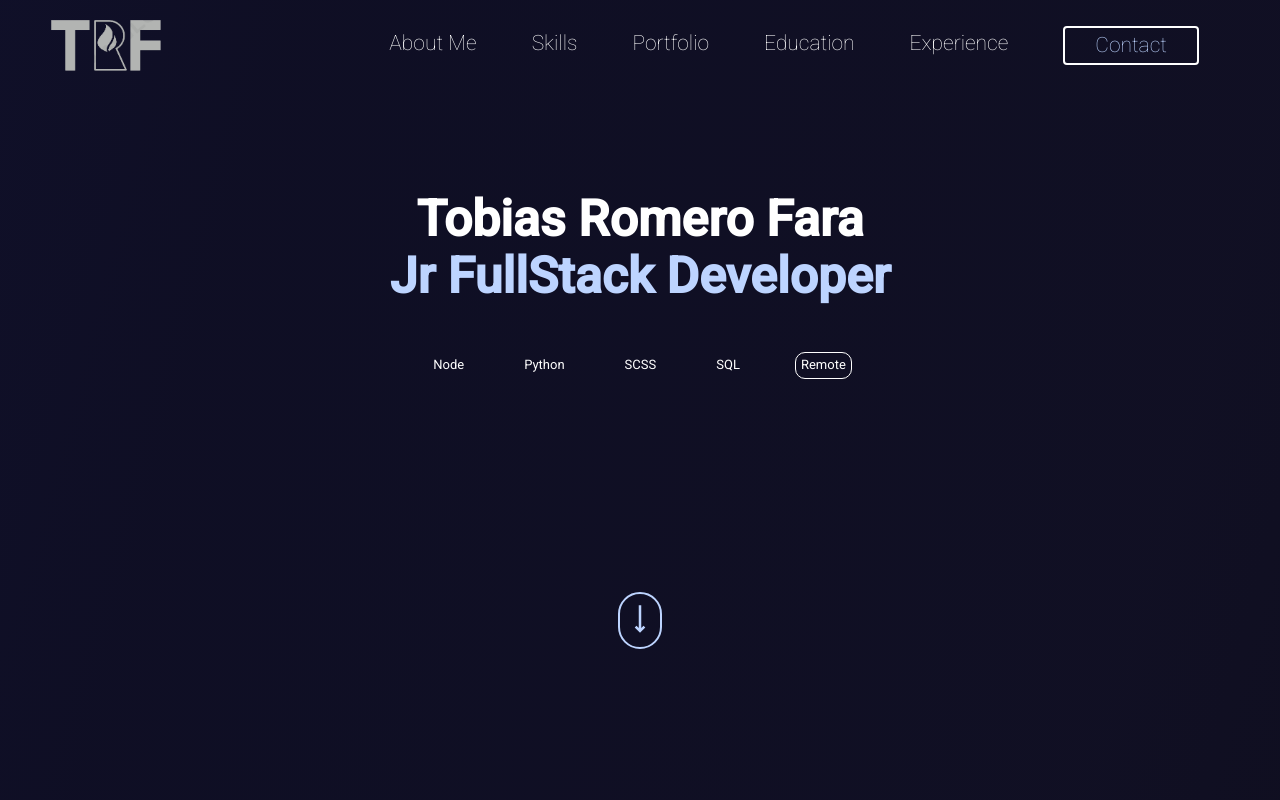
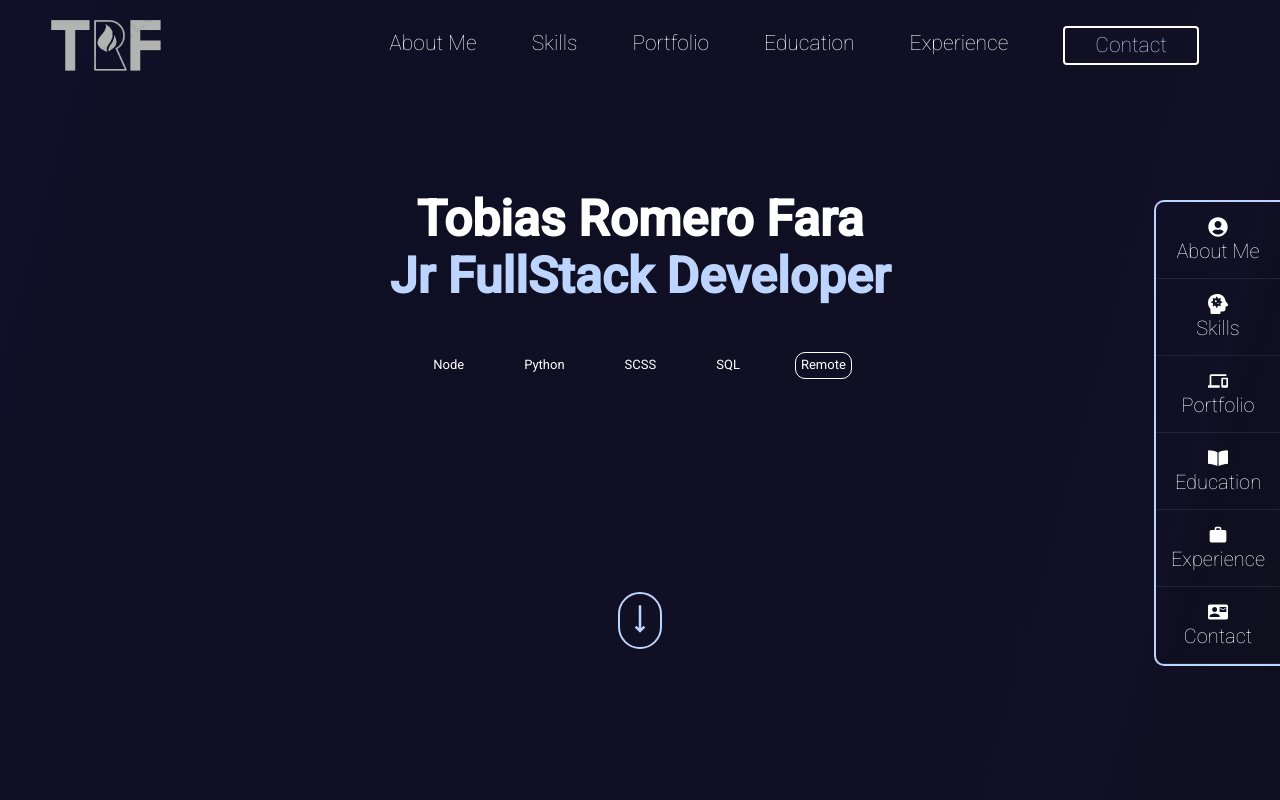
Before and after one commit to tobiasrf22/MiWeb, a React (Create React App) app: page / in a window 1280 px wide. Shown: the top 800 px of the page. Built offline with nearby package versions, Linux system fonts and the light colour scheme.

Commit message:
different things

```diff
--- a/src/App.js
+++ b/src/App.js
@@ -2,9 +2,11 @@ import { Principal } from './components/ui';
 import logo from './logo.svg';
 import './styles/app.scss';
 import Secciones from './components/Secciones';
+import NavegationMenu from './components/ui/NavegationMenu';
 function App() {
   return (
     <>
+    <NavegationMenu />
     <Secciones />
     </>
   );
--- a/src/components/ui/NavBar.jsx
+++ b/src/components/ui/NavBar.jsx
@@ -1,102 +1,108 @@
-import React, { useState, useEffect } from 'react';
+import React, { useState, useEffect } from "react";
 import { Link, animateScroll as scroll } from "react-scroll";
 
 export const NavBar = () => {
   const [screenSize, setScreenSize] = useState(
-    window.innerWidth || document.documentElement.clientWidth || document.body.clientWidth
+    window.innerWidth ||
+      document.documentElement.clientWidth ||
+      document.body.clientWidth
   );
 
   useEffect(() => {
     const handleResize = () => {
       setScreenSize(
-        window.innerWidth || document.documentElement.clientWidth || document.body.clientWidth
+        window.innerWidth ||
+          document.documentElement.clientWidth ||
+          document.body.clientWidth
       );
     };
 
-    window.addEventListener('resize', handleResize);
+    window.addEventListener("resize", handleResize);
 
     return () => {
       // Limpia el evento de redimensionamiento cuando el componente se desmonta
-    window.removeEventListener('resize', handleResize);
+      window.removeEventListener("resize", handleResize);
     };
   }, []); // El array vacío asegura que este efecto solo se ejecute una vez después del primer renderizado
 
-  const openNav = () => {
-    const nav = document.querySelector('.contenido-header .sidenav-close');
-    console.log(nav);
-    nav.classList.remove('sidenav-close');
-    nav.classList.add('sidenav-open');
+  const changeOverflow = () => {
+    document.body.style.overflow = "auto";
   };
 
-  const closeNav = () => {
-    const nav = document.querySelector('.contenido-header .sidenav-open');
-    console.log(nav);
-    nav.classList.remove('sidenav-open');
-    nav.classList.add('sidenav-close');
-  };
-
-  const changeOverflow=()=>{
-    screenSize <= 480 && closeNav();
-    document.body.style.overflow = "auto";
-
-  }
-
   return (
-    <div className='header'>
+    <div className="header">
       <div className="contenedor contenido-header">
         <img src="img/logo.png" alt="Logo"></img>
-        <nav className={screenSize <= 480 ? 'sidenav-close' : 'navegacion-principal'}>
-          <Link className="link"
-          to="aboutMe" spy={true}
+        {screenSize > 500 && (
+          <nav className="navegacion-principal">
+            <Link
+              className="link"
+              to="aboutMe"
+              spy={true}
               smooth={true}
               offset={-100}
               duration={700}
               onClick={changeOverflow}
             >
-          About Me</Link>
-          <Link className="link"
-          to="skills" spy={true}
+              About Me
+            </Link>
+            <Link
+              className="link"
+              to="skills"
+              spy={true}
+              smooth={true}
+              offset={-150}
+              duration={1000}
+              onClick={changeOverflow}
+            >
+              Skills
+            </Link>
+            <Link
+              className="link"
+              to="portfolio"
+              spy={true}
+              smooth={true}
+              offset={-250}
+              duration={1000}
+              onClick={changeOverflow}
+            >
+              Portfolio
+            </Link>
+            <Link
+              className="link"
+              to="education"
+              spy={true}
               smooth={true}
               offset={-100}
               duration={1000}
               onClick={changeOverflow}
             >
-          Skills</Link>
-          <Link className="link"
-          to="portfolio" spy={true}
+              Education
+            </Link>
+            <Link
+              className="link"
+              to="experience"
+              spy={true}
               smooth={true}
               offset={-100}
               duration={1000}
               onClick={changeOverflow}
             >
-          Portfolio</Link>
-          <Link className="link"
-          to="education" spy={true}
+              Experience
+            </Link>
+            <Link
+              className={screenSize <= 480 ? "link contact" : "link"}
+              to="contact"
+              spy={true}
               smooth={true}
               offset={-100}
               duration={1000}
               onClick={changeOverflow}
             >
-          Education</Link>
-          <Link className="link"
-          to="experience" spy={true}
-          smooth={true}
-          offset={-100}
-          duration={1000}
-          onClick={changeOverflow}
-          >
-          Experience</Link>
-          <Link className={screenSize <= 480 ? 'link contact' : 'link'}
-          to="contact" spy={true}
-          smooth={true}
-          offset={-100}
-          duration={1000}
-          onClick={changeOverflow}
-          >
-          Contact</Link>
-          {screenSize <= 480 && <a href='#' className="closebtn" onClick={closeNav}>X</a>}
+              Contact
+            </Link>
           </nav>
-        {screenSize <= 480 && <a href='#' className="openBoton" onClick={openNav}>☰</a>}
+        )}
       </div>
     </div>
   );
--- /dev/null
+++ b/src/components/ui/NavegationMenu.js
@@ -0,0 +1,112 @@
+import React from "react";
+import { Link } from "react-scroll";
+import { FaUserCircle } from "react-icons/fa";
+import { FaHeadSideVirus } from "react-icons/fa6";
+import { MdDevices } from "react-icons/md";
+import { FaBookOpen } from "react-icons/fa";
+import { MdOutlineWork } from "react-icons/md";
+import { MdContactMail } from "react-icons/md";
+import { useState,useEffect } from "react";
+
+const NavegationMenu = () => {
+  const changeOverflow = () => {
+    document.body.style.overflow = "auto";
+  };
+  const [screenSize, setScreenSize] = useState(
+    window.innerWidth || document.documentElement.clientWidth || document.body.clientWidth
+  );
+
+  useEffect(() => {
+    const handleResize = () => {
+      setScreenSize(
+        window.innerWidth || document.documentElement.clientWidth || document.body.clientWidth
+      );
+    };
+
+    window.addEventListener('resize', handleResize);
+
+    return () => {
+      // Limpia el evento de redimensionamiento cuando el componente se desmonta
+    window.removeEventListener('resize', handleResize);
+    };
+  }, []); // El array vacío asegura que este efecto solo se ejecute una vez después del primer renderizado
+
+  return (
+    <div className="navmenu">
+      <Link
+        className="link"
+        to="aboutMe"
+        spy={true}
+        smooth={true}
+        offset={-100}
+        duration={700}
+        onClick={changeOverflow}
+      >
+        <FaUserCircle size={20} />
+        About Me
+      </Link>
+      <Link
+        className="link"
+        to="skills"
+        spy={true}
+        smooth={true}
+        offset={-150}
+        duration={1000}
+        onClick={changeOverflow}
+      >
+        <FaHeadSideVirus size={20} />
+        Skills
+      </Link>
+      <Link
+        className="link"
+        to="portfolio"
+        spy={true}
+        smooth={true}
+        offset={-250}
+        duration={1000}
+        onClick={changeOverflow}
+      >
+        <MdDevices size={20} />
+        Portfolio
+      </Link>
+      <Link
+        className="link"
+        to="education"
+        spy={true}
+        smooth={true}
+        offset={-100}
+        duration={1000}
+        onClick={changeOverflow}
+      >
+        <FaBookOpen size={20} />
+        Education
+      </Link>
+      <Link
+        className="link"
+        to="experience"
+        spy={true}
+        smooth={true}
+        offset={-100}
+        duration={1000}
+        onClick={changeOverflow}
+      >
+        <MdOutlineWork size={20} />
+        Experience
+      </Link>
+      <Link
+        className="link"
+        to="contact"
+        spy={true}
+        smooth={true}
+        offset={0}
+        duration={1000}
+        onClick={changeOverflow}
+      >
+        <MdContactMail size={20} />
+        Contact
+      </Link>
+    </div>
+  );
+};
+
+export default NavegationMenu;
--- a/src/components/ui/Skills.jsx
+++ b/src/components/ui/Skills.jsx
@@ -56,6 +56,9 @@ export const Skills = () => {
                         <FaPython size={20} />
                         <h4>Python</h4>
                     </div>
+                    <div className='tech cplus'>
+                        <h4>C++</h4>
+                    </div>
                 </div>
             </div>
 
@@ -112,11 +115,11 @@ export const Skills = () => {
                 </h3>
                 <div className='technologies'>
                     <div className='tech sql'>
-                        <TbFileTypeSql  size={20} />
+                        <TbFileTypeSql size={20} />
                         <h4>SQL</h4>
                     </div>
                     <div className='tech mongo'>
-                        <DiMongodb   size={20} />
+                        <DiMongodb size={20} />
                         <h4>MongoDB</h4>
                     </div>
                 </div>
--- a/src/styles/app.scss
+++ b/src/styles/app.scss
@@ -13,7 +13,7 @@
 @import 'layout/_contactMe';
 @import 'layout/_footer';
 @import 'layout/portfolio';
-
+@import 'layout/navmenu';
 body{
     font-family: $fuentePrincipal;
 }
--- a/src/styles/base/_globales.scss
+++ b/src/styles/base/_globales.scss
@@ -22,6 +22,19 @@ html {
 
 body{
   overflow: hidden;
+
+  @include phone {
+  overflow: auto;
+  }
+  @include tablet {
+  overflow: hidden;
+  }
+  @include pc {
+  overflow: hidden;
+  }
+  @include bigPc {
+  overflow: hidden;
+  }
 }
 
 .contenedor{
--- a/src/styles/base/_technologies.scss
+++ b/src/styles/base/_technologies.scss
@@ -89,3 +89,7 @@
     background-color: #07ab4f;
     color: white;
 }
+.cplus{
+    background-color: #004283;
+    color: white;
+}
--- /dev/null
+++ b/src/styles/layout/_navmenu.scss
@@ -0,0 +1,71 @@
+.navmenu {
+    position: fixed;
+    right: 0;
+    top: 25%;
+    background-image: linear-gradient(
+      105deg,
+      hsl(240deg 44% 11%) 0%,
+      hsl(241deg 43% 10%) 10%,
+      hsl(241deg 42% 10%) 19%,
+      hsl(242deg 41% 10%) 28%,
+      hsl(242deg 40% 10%) 37%,
+      hsl(243deg 39% 10%) 46%,
+      hsl(243deg 38% 9%) 56%,
+      hsl(243deg 36% 9%) 66%,
+      hsl(244deg 35% 9%) 76%,
+      hsl(244deg 33% 9%) 88%,
+      hsl(244deg 32% 9%) 100%
+    );
+    z-index: 3;
+    border: solid .2rem  $celeste;
+    border-right: none;
+    border-radius: 1rem 0 0 1rem;
+  @include phone {
+    display: none;
+  }
+  @include tablet {
+    display: flex;
+    flex-direction: column;
+  }
+  @include pc {
+    display: flex;
+    flex-direction: column;
+  }
+  @include bigPc {
+    display: flex;
+    flex-direction: column;
+  }
+  .link{
+    display: flex;
+    flex-direction: column;
+    justify-content: center;
+    align-items: center;
+    gap: .3rem;
+    font-size: 2rem;
+    padding: 1.5rem;
+    padding-top: 2rem;
+    cursor: pointer;
+    border-bottom: solid rgba($color: $celeste, $alpha: .1) .1rem;
+
+
+    @include tablet {
+    padding: .5rem;
+    font-size: 1.5rem;
+    }
+    @include pc {
+    padding: 1.5rem;
+    font-size: 2rem;
+    }
+    @include bigPc {
+    padding: 1.5rem;
+    font-size: 2rem;
+    }
+
+    &:hover{
+        background-color: $celeste;
+        border-radius: 0 0 0 0 ;
+        color: black;
+        overflow: hidden;
+    }
+  }
+}
--- a/src/styles/layout/_portfolio.scss
+++ b/src/styles/layout/_portfolio.scss
@@ -70,7 +70,7 @@
     margin-bottom: 3.5rem;
   }
 
-  a {
+  .demo {
     position: absolute;
     bottom: 2rem;
     right: 2rem;
@@ -80,4 +80,24 @@
     text-align: right;
     text-decoration: underline;
   }
+  .github {
+    background-color: #9708ff;
+    padding: .5rem;
+    border-radius: .5rem;
+    position: absolute;
+    bottom: 2rem;
+    left: 2rem;
+    font-size: 1.7rem;
+    color: white;
+    cursor: pointer;
+    text-align: left;
+    display: flex;
+    justify-content: center;
+    gap: 0.5rem;
+  }
+
+  .soon{
+    text-decoration: none;
+    pointer-events: none;
+  }
 }
```
Also changed, not shown: src/components/ui/NavBar.bk.js (added, +103 -0 lines), src/components/ui/Portfolio.jsx (+9 -3 lines), src/styles/layout/_navbar.scss (+27 -4 lines). Lines whose indentation alone changed are shown as unchanged.
